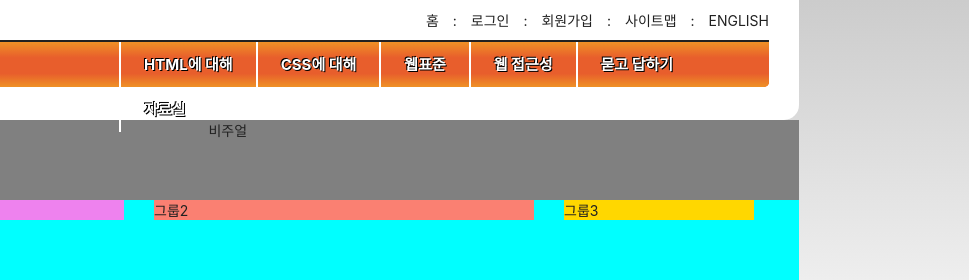
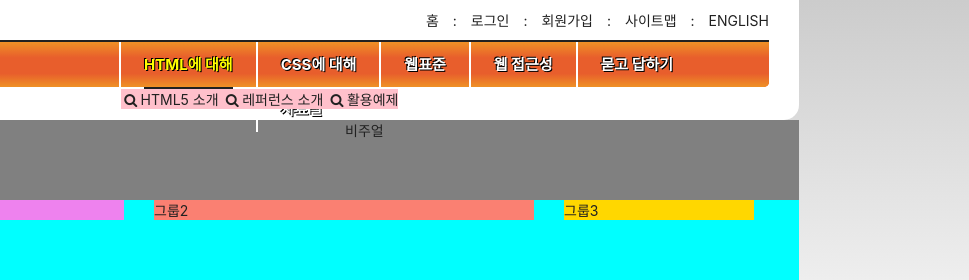
Before and after one commit to hamjongseok/HTML5, a plain HTML site: page index.html in a window 1280 px wide. Shown: the top 280 px of the page, 311-1280 px from the left. Drawn offline with Linux system fonts and the light colour scheme; a web font is replaced by a local one.

Commit message:
sub nav 아이콘

```diff
--- a/styles/style.css
+++ b/styles/style.css
@@ -1,5 +1,6 @@
 @import url(./normalize.css);
 @import url(./reset.css);
+@import url(./fonts.css);
 
 /* 숨김 콘텐츠 */
 .a11y-hidden {
@@ -58,6 +59,7 @@ body{
 	position: absolute;
 	top: 45px;
 	left:60px;
+	z-index: 1;
 }
 /* 텍스트 링크 모음 */
 .member{
@@ -110,7 +112,14 @@ body{
 	border-radius: 0 0 5px 5px;
 	padding-left: 230px;
 	height: 47px;
+	position: relative;
 }
+
+/* 1,2,3 메뉴 에대해서 left0을 하기위해  */
+.menu > li:nth-child(-n+3){
+	position: relative;
+}
+
 
 .menu-item {
 	float: left;
@@ -128,11 +137,82 @@ body{
 	text-shadow: 1px 1px 0 #000,-1px -1px 0 #000;
 }
 
+/* is-active 구체성 -> 20점 */
+.is-active .menu-button {
+	color: yellow;
+}
+
+.is-active .sub-menu {
+	display: block;
+	white-space: nowrap;
+}
+
+
+
+.is-active .menu-button::after{
+	content: "";
+	display: block;
+	border-top: 2px solid #212121;
+}
+
 .sub-menu {
 	background-color: pink;
 	position: absolute;
 	display: none;
+	top: 47px;
+	/* 부모를 기준으로 레프트0 탑 값을 맞춤  */
 }
+
+.menu-html, .menu-css, .menu-standards{
+	left: 0;
+}
+
+.menu-accessibility, .menu-qna, .menu-archive {
+	right: 0;
+}
+
+
+
+.sub-menu li {
+	display: inline-block;
+}
+
+.sub-menu a::before {
+	content: '\e802';
+	font-family: 'fontello';
+  font-weight: normal;
+  speak: none;
+
+  display: inline-block;
+  text-decoration: inherit;
+  width: 1em;
+  margin-right: .2em;
+  text-align: center;
+  /* opacity: .8; */
+
+  /* For safety - reset parent styles, that can break glyph codes*/
+  font-variant: normal;
+  text-transform: none;
+
+  /* fix buttons height, for twitter bootstrap */
+  line-height: 1em;
+
+  /* Animation center compensation - margins should be symmetric */
+  /* remove if not needed */
+  margin-left: .2em;
+
+  /* you can be more comfortable with increased icons size */
+  /* font-size: 120%; */
+
+  /* Font smoothing. That was taken from TWBS */
+  -webkit-font-smoothing: antialiased;
+  -moz-osx-font-smoothing: grayscale;
+}
+
+.sub-menu a:hover::before, .sub-menu a:focus::before{
+	content: "\e801";
+}
+
 
 
 /* 비주얼 */
```
Also changed, not shown: index.html (+5 -5 lines).
